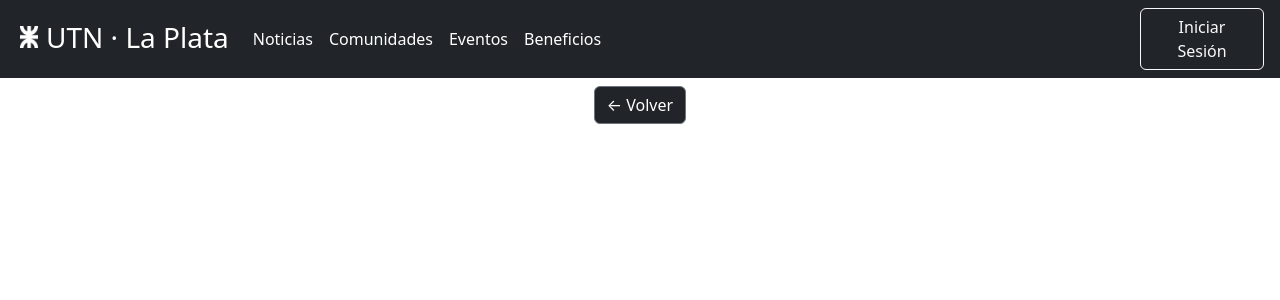
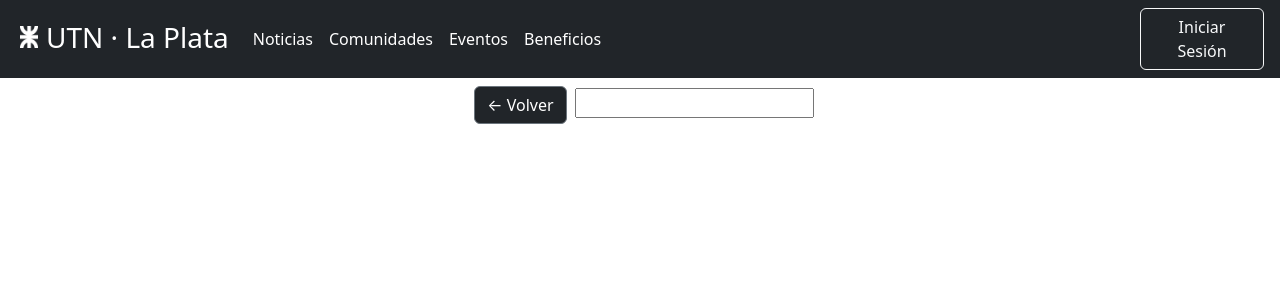
Before and after one commit to AgusKlos/ProyecyoDesarrollo, a React (Create React App) app in the folder client/: page /perfilusuario in a window 1280 px wide. Shown: the top 300 px of the page. Built offline with nearby package versions, Linux system fonts and the light colour scheme.

Commit message:
correcion drawer

```diff
--- a/client/src/views/inicio.jsx
+++ b/client/src/views/inicio.jsx
@@ -86,8 +86,6 @@ const Inicio = () => {
 
     return (
         <>
-            <Menu show={showMenu} handleClose={handleCloseMenu} />
-
             {/* Barra de navegación principal */}
             <Navbar className="bg-dark text-white text-center py-2">
                 <Container>
@@ -106,6 +104,8 @@ const Inicio = () => {
                     </Navbar.Collapse>
                     {user ? (
                         <span className="text-white me-3 d-flex align-items-center">
+                            <Menu show={showMenu} handleClose={handleCloseMenu} />
+                            <Button variant="outline-light ms-5 me-2">
                             <FaUser
                                 className="me-2"
                                 style={{ cursor: 'pointer' }}
@@ -116,9 +116,8 @@ const Inicio = () => {
                                 onClick={handleShowMenu}
                             >
                                 {`Bienvenido, ${user.nombre}`}
+
                             </span>
-                            <Button variant="outline-light ms-5 me-2" onClick={handleLogoutClick}>
-                                Cerrar Sesión
                             </Button>
                         </span>
                     ) : (
--- a/client/src/views/perfilusuario.jsx
+++ b/client/src/views/perfilusuario.jsx
@@ -10,9 +10,15 @@ const PerfilUsuario = () => {
     const navigate = useNavigate()
     const {user, logout}= useUser();
     const modificarPerfil=async()=>{
-        const response= await axios.post('http://localhost:8080/updateperfil',{
-
+        console.log(user);
+        try {
+            const response= await axios.post('http://localhost:8080/updateperfil',{
+            idUsuario: user.id
         })
+        //alert('Has actualizado tu perfil correctamente');
+        }catch (error){
+            console.error('Error en la solicitud de actualizar tu perfil', error);
+        }
     }
 
     const handleNoticiasClick = () => {
@@ -65,6 +71,7 @@ const PerfilUsuario = () => {
             <Button className='m-2 bg-dark' variant="secondary" onClick={() => window.history.back()}>
                 &#8592; Volver
             </Button>
+            <input onChange={modificarPerfil}></input>
 
 
 
```
